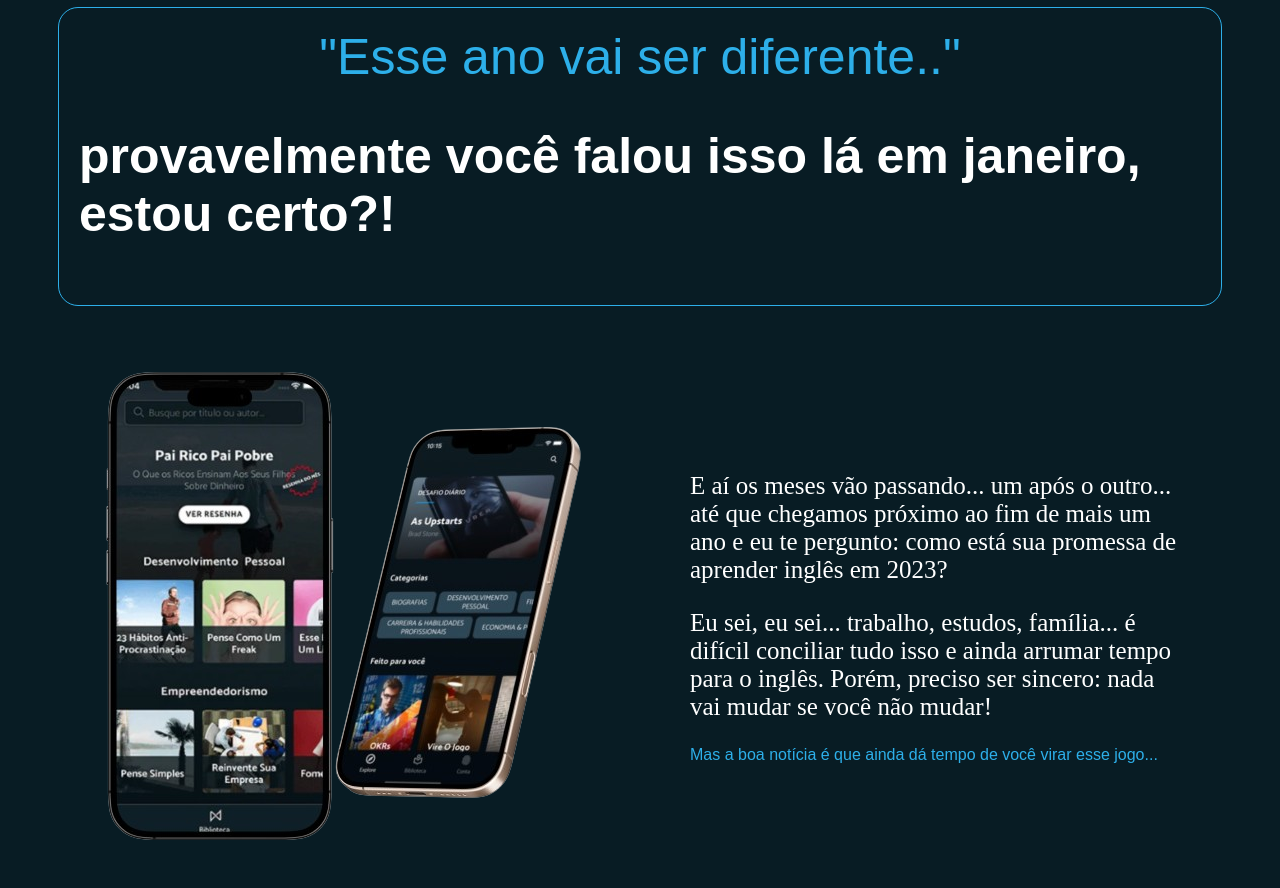
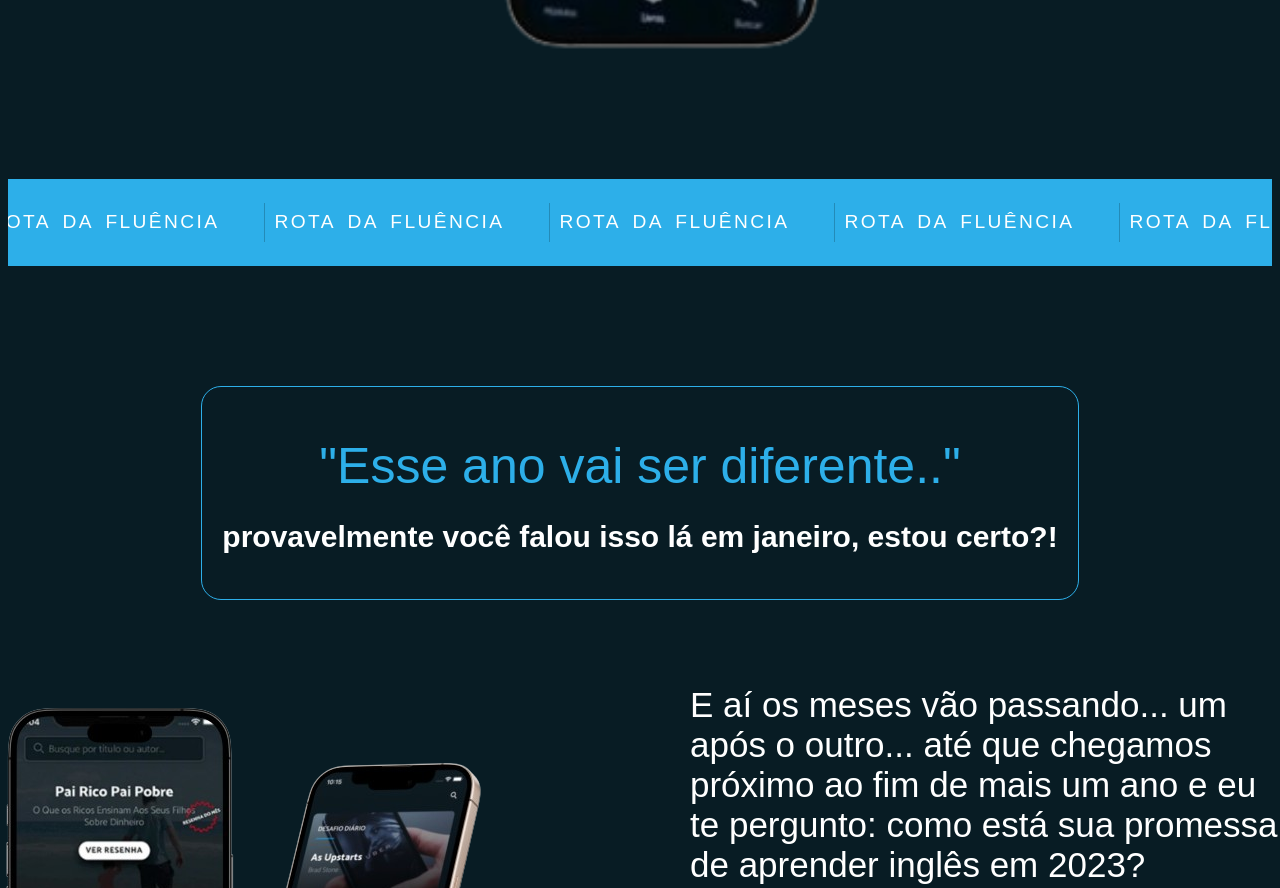
Before and after one commit to Raulpassos08/teste-Landing, a plain HTML site: page index.html in a window 1280 px wide. Shown: the part 1420-2308 px from the top of the page. Drawn offline with Linux system fonts and the light colour scheme.

Commit message:
melhorando o estatico

```diff
--- a/style.css
+++ b/style.css
@@ -35,6 +35,7 @@ header {
   display: flex;
   flex-direction: row;
   align-items: center;
+  margin-top: -100px;
 }
 
 .hero-section .hero-content {
@@ -61,10 +62,15 @@ header {
 }
 
 .hero-image {
-  width: 55%;
+  width: 85%;
   background: transparent;
 }
 
+@media (max-width: 1560px) {
+.hero-section {
+  margin-top: 0px;
+}
+}
 @media (max-width: 1380px) {
 .hero-section{
   display: flex;
@@ -77,7 +83,7 @@ header {
 
 @media (max-width: 870px) {
 .hero-section .hero-content {
-  align-items: center;
+
   padding-left: 0px;
 }
 
@@ -114,6 +120,7 @@ header {
 
 .second-fold-title span{
   font-size: 50px;
+  padding-top: 30px;
 }
 
 .second-fold-section h1 {
@@ -124,16 +131,20 @@ header {
   display: flex;
   flex-direction: row;
   align-items: center;
-  gap: 100px;
+  gap: 200px;
 }
 
 .second-fold-content .second-fold-text {
-  width: 500px;
+  width: 600px;
 }
 
 .second-fold-content .second-fold-text p {
-  font-family: "Times New Roman", Times, serif;
-  font-size: 25px;
+  font-size: 35px;
+}
+
+.second-fold-content .second-fold-text span {
+  color: #2dafe9;
+  font-size: 35px;
 }
 
 .marquee {
@@ -174,6 +185,18 @@ header {
   }
 }
 
+@media (max-width: 1570px) {
+  .second-fold-section h1 {
+  font-size: 40px;
+}
+}
+
+@media (max-width: 1290px) {
+  .second-fold-section h1 {
+  font-size: 30px;
+}
+}
+
 @media (max-width: 1120px) {
   .second-fold-section .second-fold-content {
   display: flex;
@@ -183,7 +206,7 @@ header {
 }
 }
 
-@media (max-width: 520px) {
+@media (max-width: 598px) {
   .second-fold-content .second-fold-text {
   width: 100%;
 }
```
